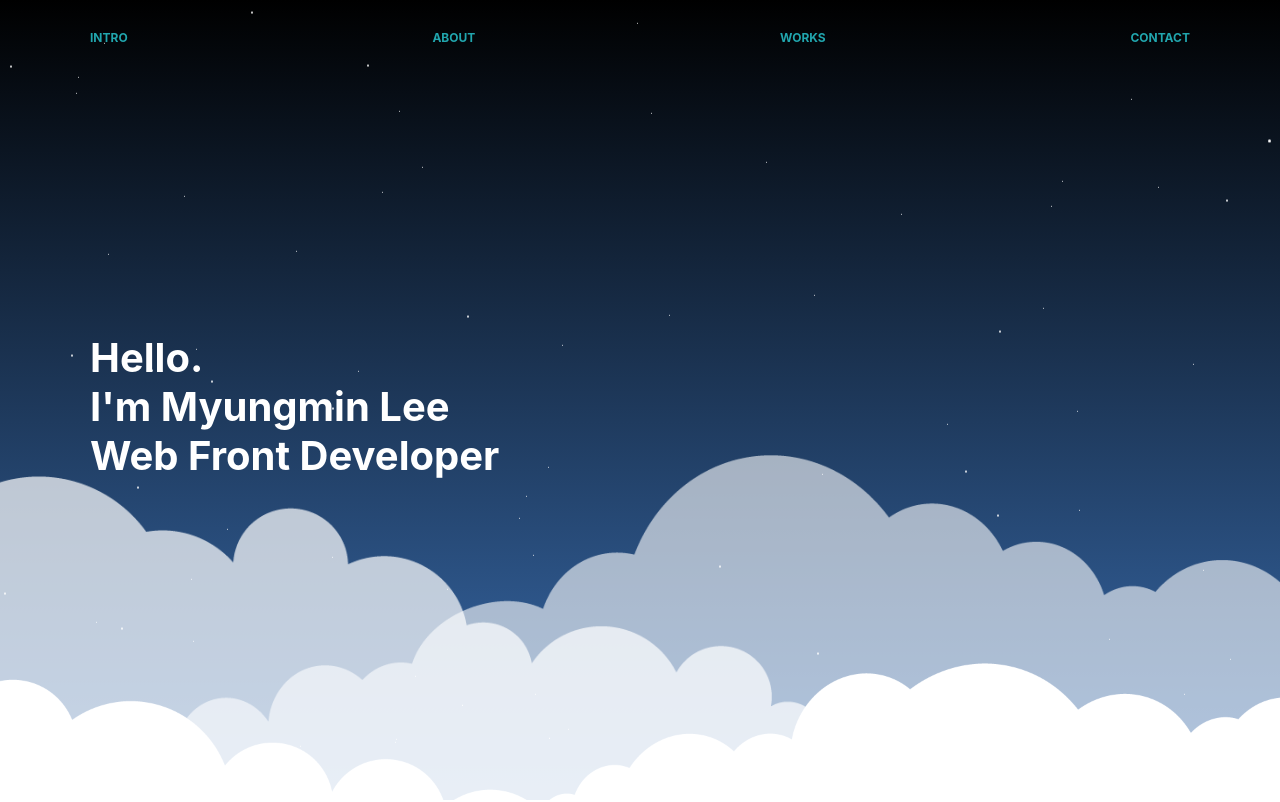
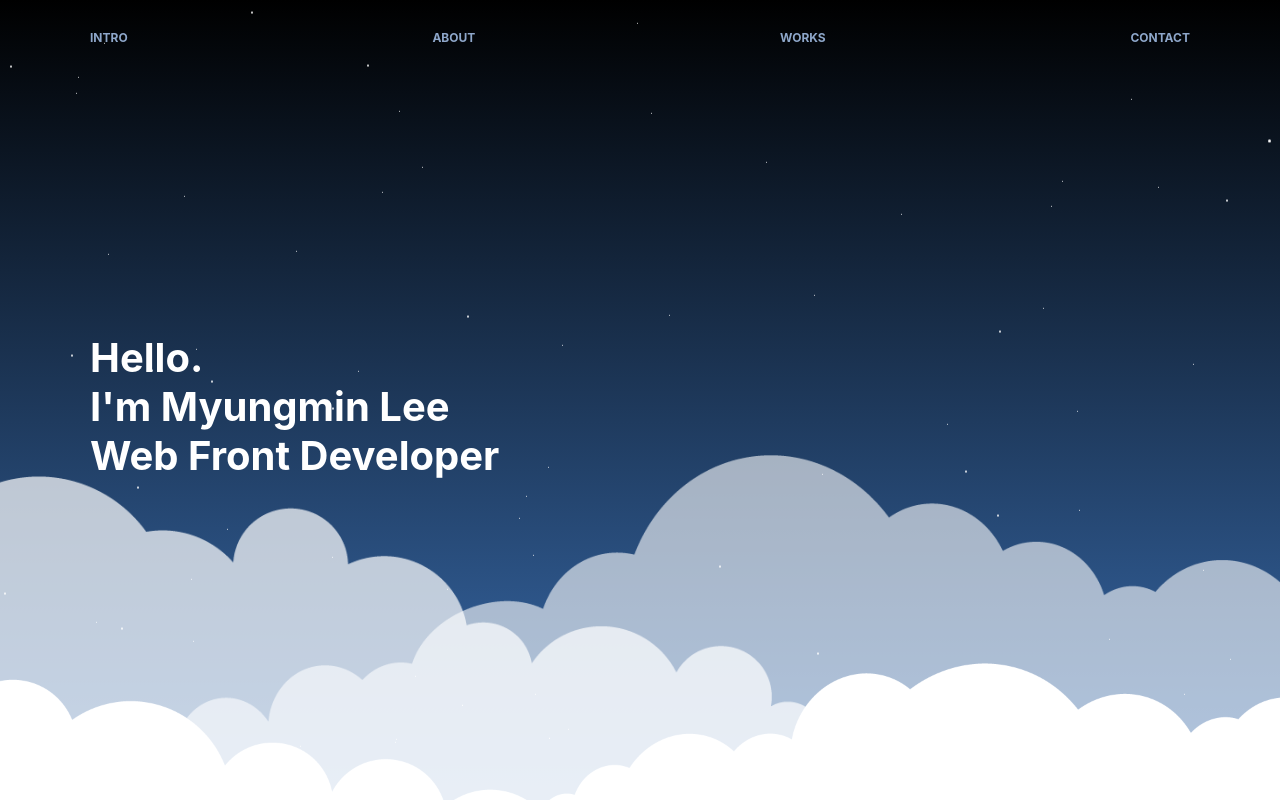
Before and after one commit to akaming/portfolio_web, a Next.js app: page / in a window 1280 px wide. Shown: the top 802 px of the page. Built offline with nearby package versions, Linux system fonts and the light colour scheme; no server answers.

Commit message:
header scroll event

```diff
--- a/pages/index.tsx
+++ b/pages/index.tsx
@@ -1,4 +1,5 @@
 import type { NextPage, NextPageContext } from 'next'
+import { useEffect, useState } from 'react'
 import styled from 'styled-components'
 import About from '../src/components/About'
 import Contact from '../src/components/Contact'
@@ -9,6 +10,7 @@ import Works from '../src/components/Works'
 import { parseCookies } from "../src/helpers/"
 
 export default function Home() {
+
   return (
     <>
       <Header />
--- a/src/components/Header.tsx
+++ b/src/components/Header.tsx
@@ -1,11 +1,27 @@
 import Link from "next/link"
-import styled from "styled-components"
+import { useEffect, useState } from "react";
+import styled, {css} from "styled-components"
 
 const Header =() => {
+    const [isScroll, setIsScroll] = useState(false);
+
+    useEffect(() => {
+        window.onscroll = () => {
+            const scroll = window.pageYOffset
+            if(scroll > 10) {
+                setIsScroll(true);
+            }
+
+            if(scroll < 10) {
+                setIsScroll(false);
+            }
+        }
+    }, [])
+
+
 
     const moveContent = (e:any)=> {
         e.preventDefault();
-
         const targetId = e.target.getAttribute('href').slice(1);
         const target = document.querySelector(targetId);
         const moveY = target.offsetTop;
@@ -17,6 +33,7 @@ const Header =() => {
     }
 
     return (
+        <HeaderWrap isScroll={isScroll}>
             <HeaderContainer>
                 <Nav>
                     <Link href="#intro" passHref><NavItem onClick={moveContent}>INTRO</NavItem></Link>
@@ -25,18 +42,29 @@ const Header =() => {
                     <Link href="#contact" passHref><NavItem onClick={moveContent}>CONTACT</NavItem></Link>
                 </Nav>
             </HeaderContainer>
+        </HeaderWrap>
     )
 }
 
-const HeaderContainer = styled.header`
+const HeaderWrap = styled.header<{isScroll: boolean}>`
     position: fixed;
     top: 0;
     left: 50%;
     transform: translateX(-50%);
+    width: 100%;
     z-index: 5;
+    transition-property: background-color;
+    transition-duration: .5s;
+    transition-timing-function: ease-out;
+    ${props => props.isScroll && css`
+        background-color: #fff;
+        box-shadow: rgb(0 0 0 / 30%) 0px -5px 20px 0px;
+    `}
+`
+const HeaderContainer = styled.div`
     padding: 30px 0;
     max-width: 1100px;
-    width: 100%;
+    margin: 0 auto;
 `
 const Nav = styled.div`
     display: flex;
@@ -46,7 +74,7 @@ const Nav = styled.div`
 const NavItem = styled.a`
     font-size: 12px;
     cursor: pointer;
-    color: #21A6AE;
+    color: #8ea7ca;
     font-weight: bold;
 `
 
```
Lines whose indentation alone changed are shown as unchanged.
